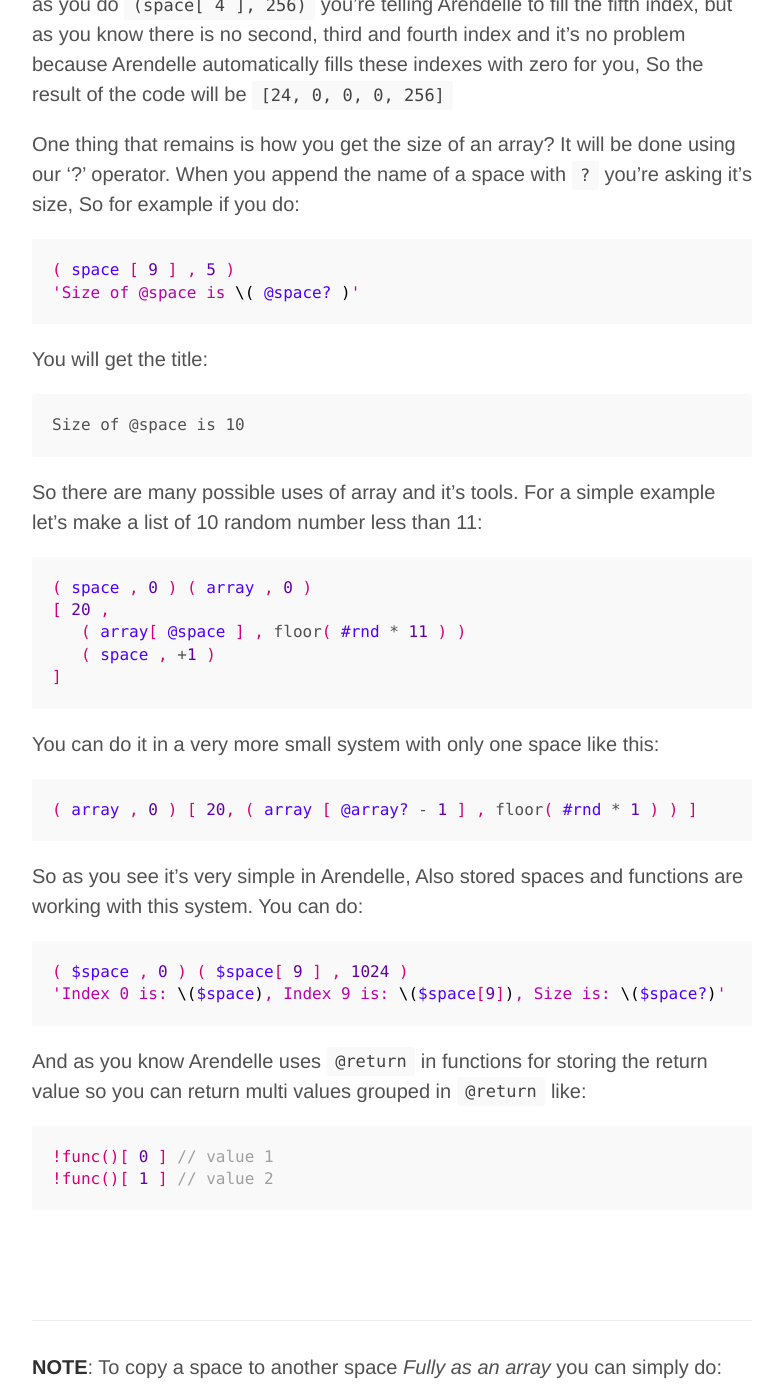
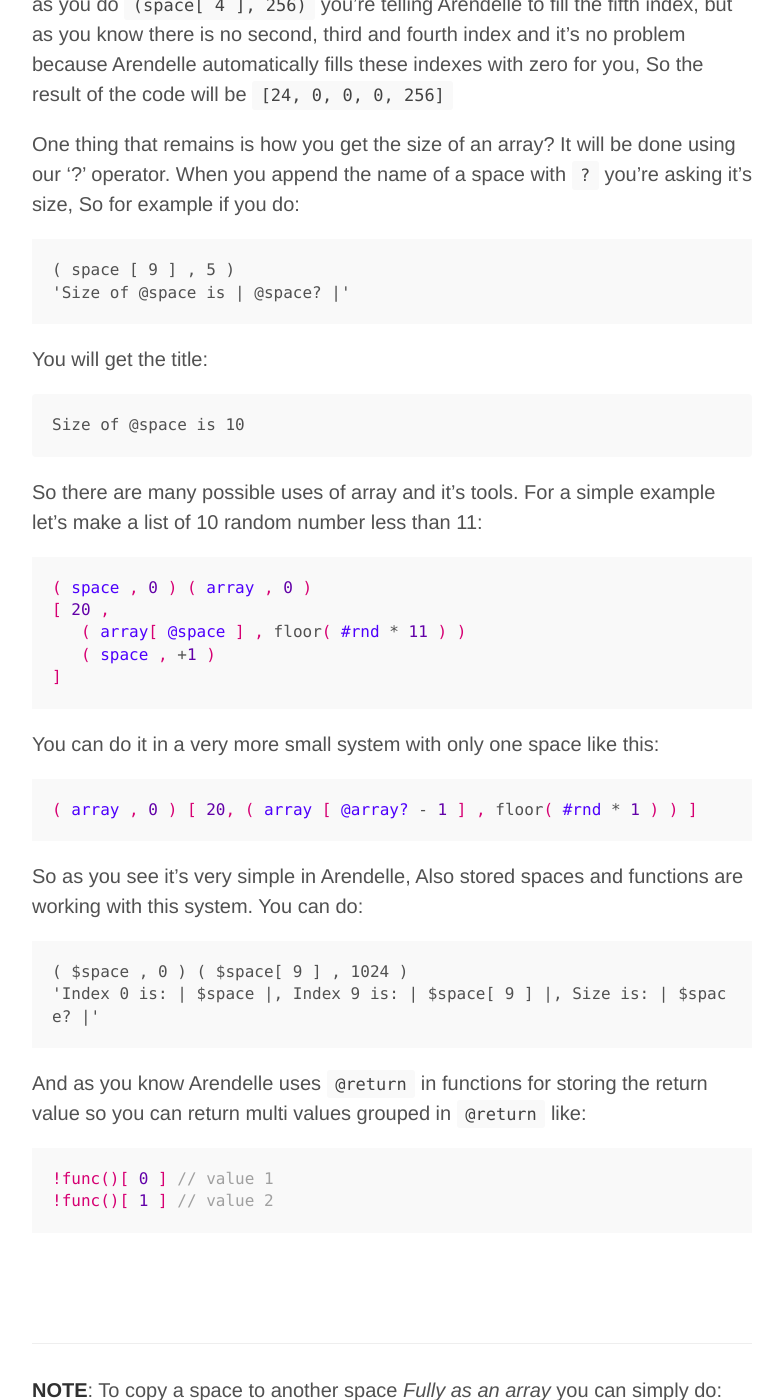
Before and after one commit to pouriaeslamirad/pmkary.github.io, a Jekyll site: the page built from _posts/2015-01-29-arrays-in-arendelle.md, in a window 1280 px wide and 1400 px high, scrolled down 1791 px. Shown: the whole window, without its empty margins (248-1031 px from the left). Built offline with Jekyll 4.4.1, drawn with Linux system fonts in a browser that asks for light colours; nearby versions of some CDN libraries; Markdown is read by kramdown in place of the engine named in the settings.

Commit message:
Arendelle new string interpolation fixes

```diff
--- a/_posts/2015-01-29-arrays-in-arendelle.md
+++ b/_posts/2015-01-29-arrays-in-arendelle.md
@@ -70,12 +70,8 @@
 
 One thing that remains is how you get the size of an array? It will be done using our ‘?’ operator. When you append the name of a space with `?` you’re asking it’s size, So for example if you do:
 
-<!-- CLIFF HIGHLIGHTER 0.05 DEV GENERATED CODE BLOCK-->
-
-<pre style="font-family: Menlo, Monaco, 'Courier 10 Pitch', Monospace;">
-<span style="color: #D60073;">(</span><span style="color: #4E00FC;">&nbsp;space&nbsp;</span><span style="color: #D60073;">[</span>&nbsp;<span style="color: #6200A8;">9</span>&nbsp;<span style="color: #D60073;">]</span>&nbsp;<span style="color: #D60073;">,</span>&nbsp;<span style="color: #6200A8;">5</span>&nbsp;<span style="color: #D60073;">)</span><br><span style="color: #BD00AD;">'Size of @space is </span><span style="color: #000000;">\(</span>&nbsp;<span style="color: #4E00FC;">@space?</span>&nbsp;<span style="color: #000000;">)</span><span style="color: #BD00AD;">'</span></pre>
-
-<!-- CLIFF HIGHLIGHTER 0.05 DEV GENERATED CODE BLOCK-->
+<pre class="arendelle">( space [ 9 ] , 5 )
+'Size of @space is | @space? |'</pre>
 
 You will get the title:
 
@@ -103,12 +99,8 @@
 
 So as you see it’s very simple in Arendelle, Also stored spaces and functions are working with this system. You can do:
 
-<!-- CLIFF HIGHLIGHTER 0.05 DEV GENERATED CODE BLOCK-->
-
-<pre style="font-family: Menlo, Monaco, 'Courier 10 Pitch', Monospace;">
-<span style="color: #D60073;">(</span>&nbsp;<span style="color: #4E00FC;">$space</span>&nbsp;<span style="color: #D60073;">,</span>&nbsp;<span style="color: #6200A8;">0</span>&nbsp;<span style="color: #D60073;">)</span>&nbsp;<span style="color: #D60073;">(</span>&nbsp;<span style="color: #4E00FC;">$space</span><span style="color: #D60073;">[</span>&nbsp;<span style="color: #6200A8;">9</span>&nbsp;<span style="color: #D60073;">]</span>&nbsp;<span style="color: #D60073;">,</span>&nbsp;<span style="color: #6200A8;">1024</span>&nbsp;<span style="color: #D60073;">)</span><br><span style="color: #BD00AD;">'Index 0 is: </span><span style="color: #000000;">\(</span><span style="color: #4E00FC;">$space</span><span style="color: #000000;">)</span><span style="color: #BD00AD;">, Index 9 is: </span><span style="color: #000000;">\(</span><span style="color: #4E00FC;">$space</span><span style="color: #D60073;">[</span><span style="color: #6200A8;">9</span><span style="color: #D60073;">]</span><span style="color: #000000;">)</span><span style="color: #BD00AD;">, Size is: </span><span style="color: #000000;">\(</span><span style="color: #4E00FC;">$space?</span><span style="color: #000000;">)</span><span style="color: #BD00AD;">'</span></pre>
-
-<!-- CLIFF HIGHLIGHTER 0.05 DEV GENERATED CODE BLOCK-->
+<pre class="arendelle">( $space , 0 ) ( $space[ 9 ] , 1024 )
+'Index 0 is: | $space |, Index 9 is: | $space[ 9 ] |, Size is: | $space? |'</pre>
 
 And as you know Arendelle uses `@return` in functions for storing the return value so you can return multi values grouped in `@return` like:
 
```
Also changed, not shown: _posts/2015-01-09-sweet-18.md (+16 -4 lines), _posts/2015-02-28-new-debugging-in-arendelle.md (+2 -2 lines), _posts/2015-2-12-arendelle-coding-styles.md (+2 -2 lines).
